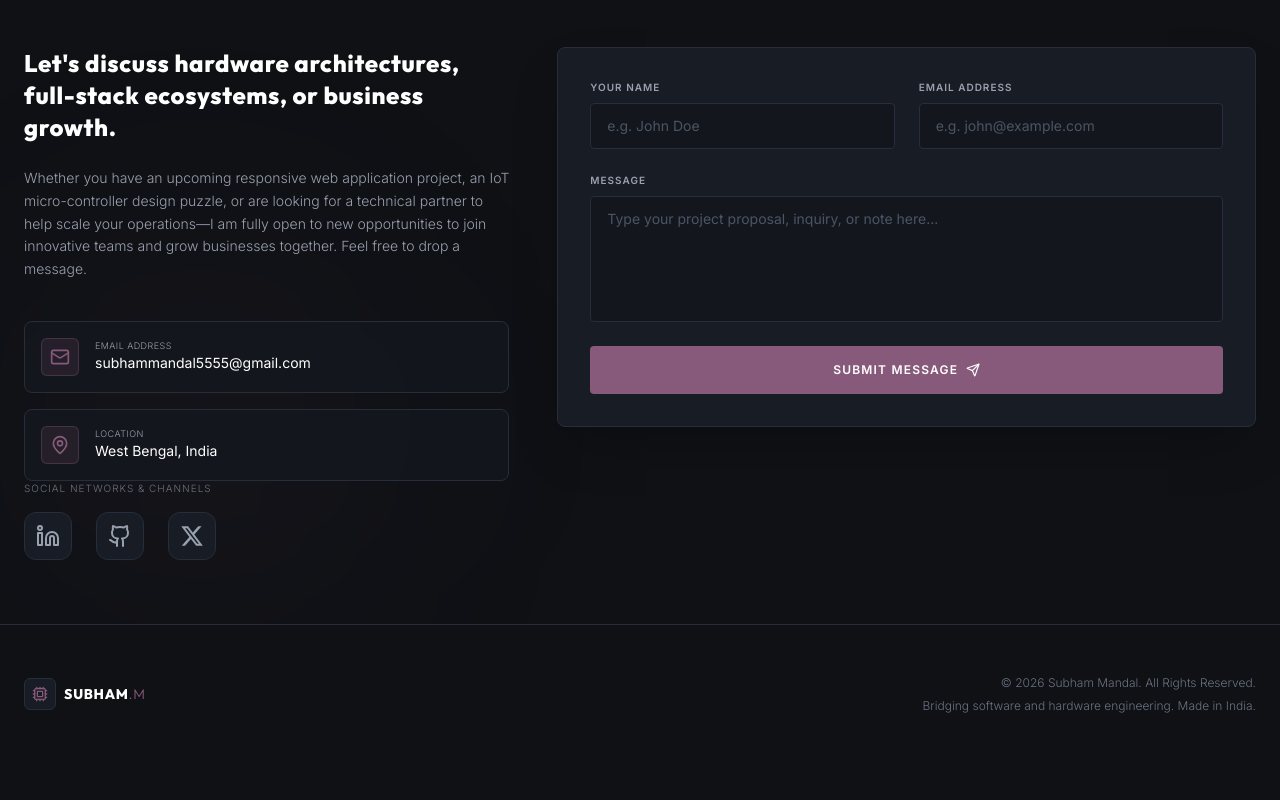
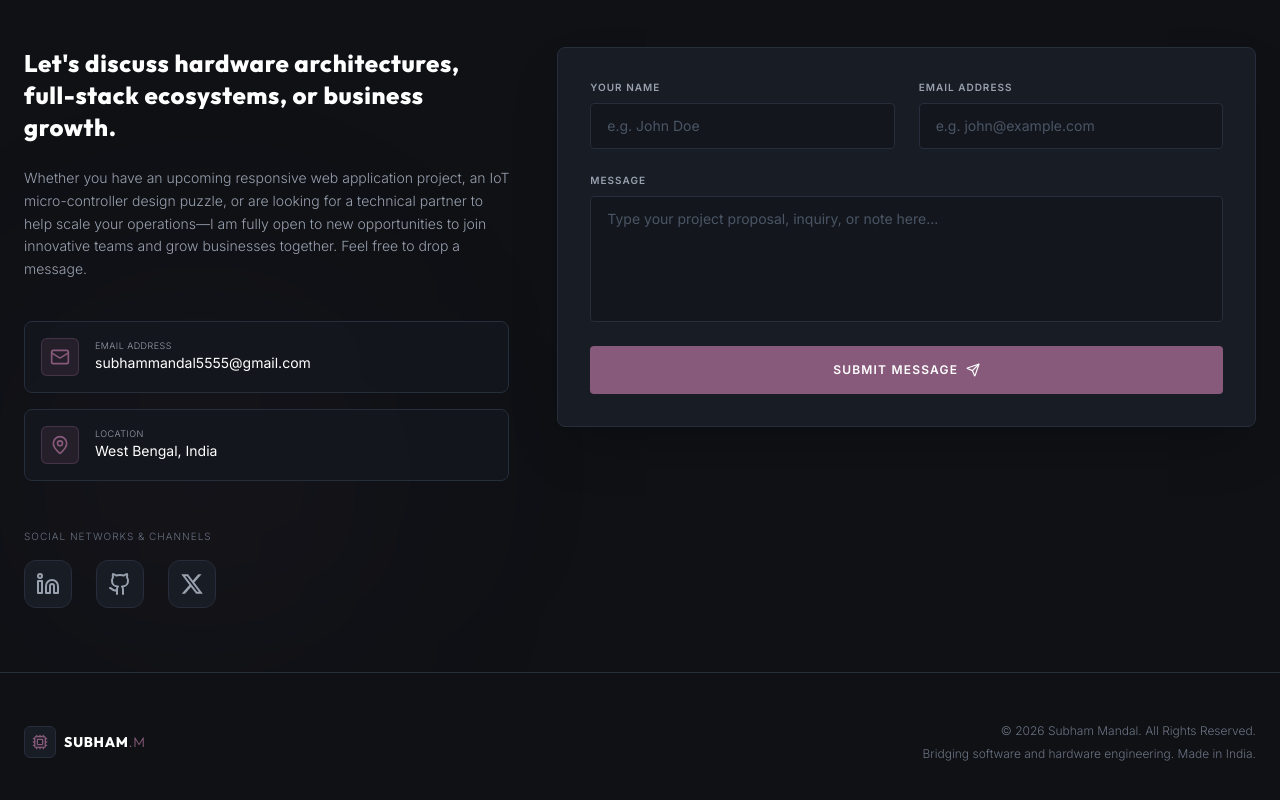
Before and after one commit to Subhammandal5555/personal-portfolio, a Next.js app: page / in a window 1280 px wide. Shown: the part 3949-4749 px from the top of the page. Before the commit the page ends 4713 px from the top, so only its background shows below. Built offline with nearby package versions, Linux system fonts and the light colour scheme.

Commit message:
style: increase top margin for social channels container in Contact component

```diff
--- a/src/components/Contact.tsx
+++ b/src/components/Contact.tsx
@@ -89,7 +89,7 @@ export default function Contact() {
             </div>
 
             {/* Social Channels Container */}
-            <div className="mt-8 lg:mt-0">
+            <div className="mt-12">
               <span className="block font-sans text-[10px] uppercase tracking-widest text-gray-500 font-light mb-4">
                 Social Networks & Channels
               </span>
```
